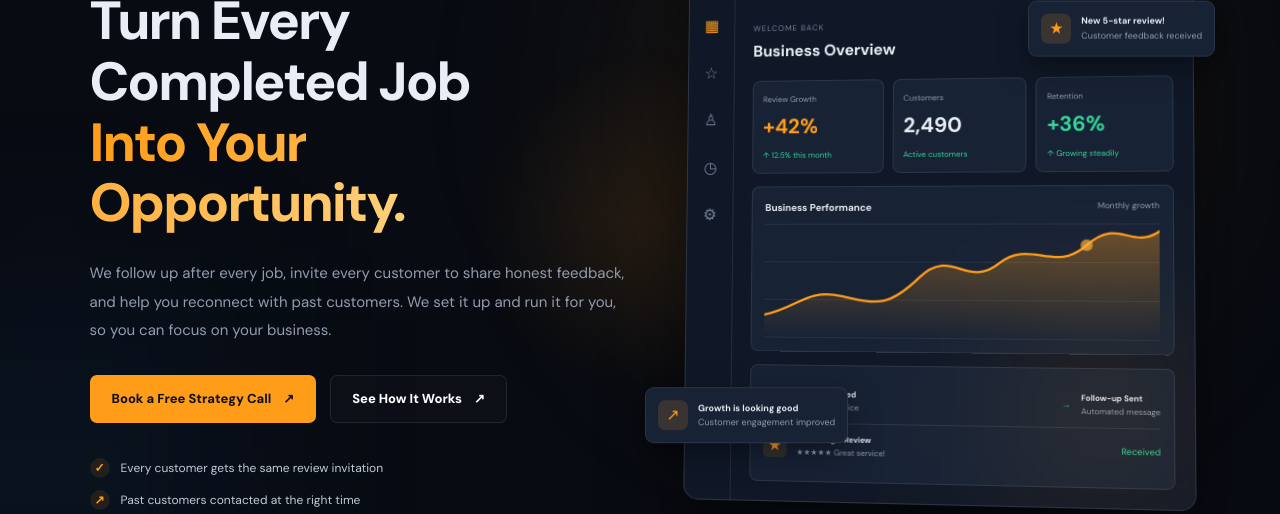
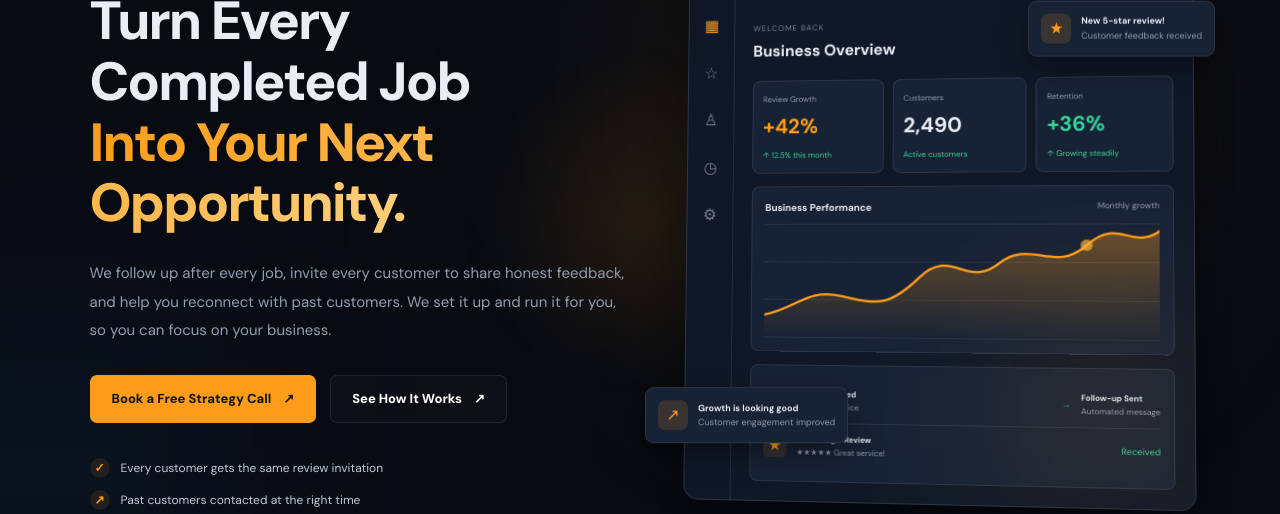
Before and after one commit to vatsnavneet454/ServiceGrow, a website: page index.html in a window 1280 px wide. Shown: the part 260-774 px from the top of the page. Drawn offline with Linux system fonts and the light colour scheme.

Commit message:
test cloufflair

```diff
--- a/index.html
+++ b/index.html
@@ -115,7 +115,7 @@
         <h1>
            Turn Every Completed Job
 <br>
-            <span class="gradient-text">Into Your Opportunity.
+            <span class="gradient-text">Into Your Next Opportunity.
             </span>
         </h1>
 
```
